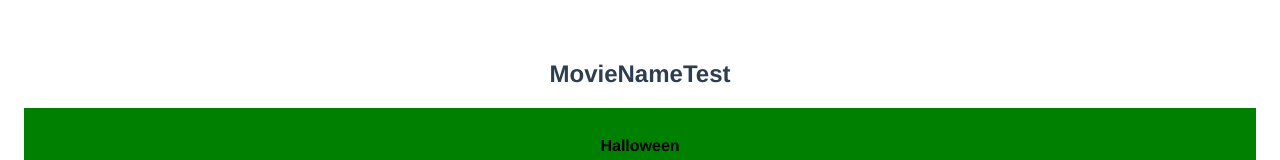
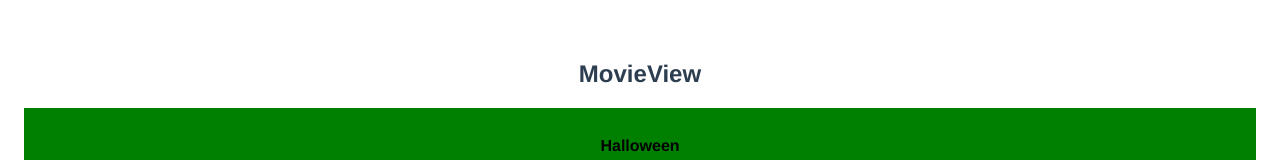
Before and after one commit to jtayl16/movieview, a Vue app: page / in a window 1280 px wide. Shown: the top 160 px of the page. Built offline with nearby package versions, Linux system fonts and the light colour scheme; data requests are answered from the project's data file.

Commit message:
commit 2

```diff
--- a/src/App.vue
+++ b/src/App.vue
@@ -1,6 +1,6 @@
 <template>
   <!-- Step 3: use the component -->
-  <MyHeader headerString="MovieNameTest" />
+  <MyHeader headerString="MovieView" />
   <MovieBox :movies=movies />
 </template>
 
```
